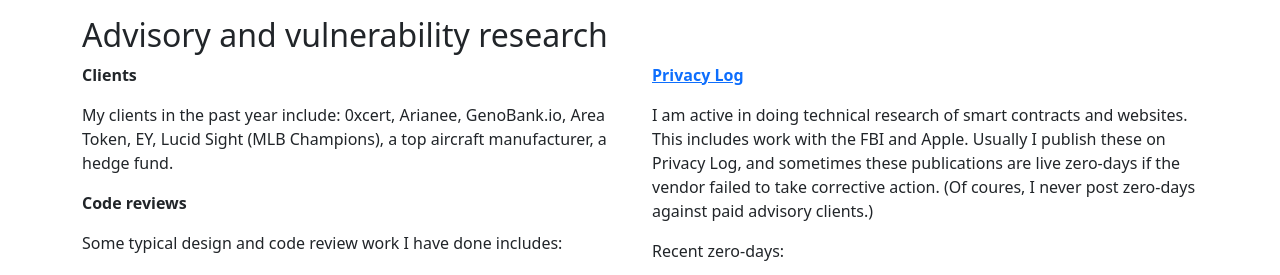
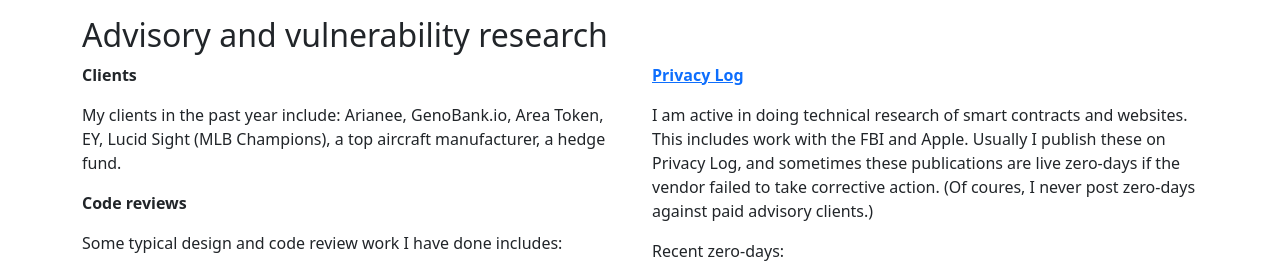
Before and after one commit to fulldecent/phor.net, a Jekyll site: the page built from index.html, in a window 1280 px wide and 900 px high, scrolled down 1429 px. Shown: the part 156-431 px from the top of the window. Built offline with Jekyll 4.4.1, drawn with Linux system fonts in a browser that asks for light colours; nearby versions of some CDN libraries.

Commit message:
No longer advising 0xcert

```diff
--- a/index.html
+++ b/index.html
@@ -273,7 +273,6 @@
       <div class="col">
         <p><strong>Clients</strong></p>
         <p>My clients in the past year include:
-          0xcert, <!-- Publicly listed on their homepage -->
           Arianee, <!-- Publicly listed on their homepage -->
           GenoBank.io, <!-- Publicly listed at https://github.com/orgs/Genobank/people -->
           Area Token, <!-- Publicly listed at http://www.areatokens.com -->
```
